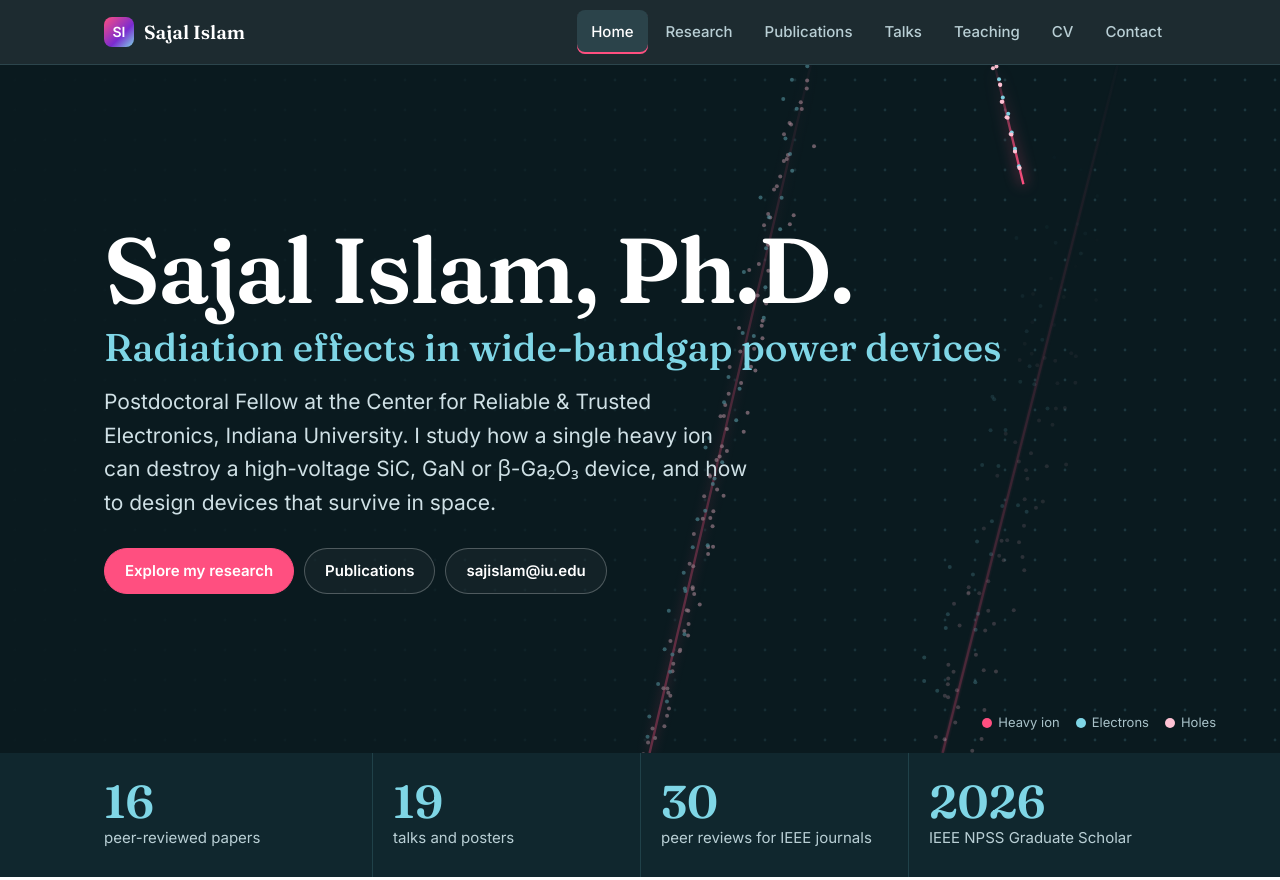
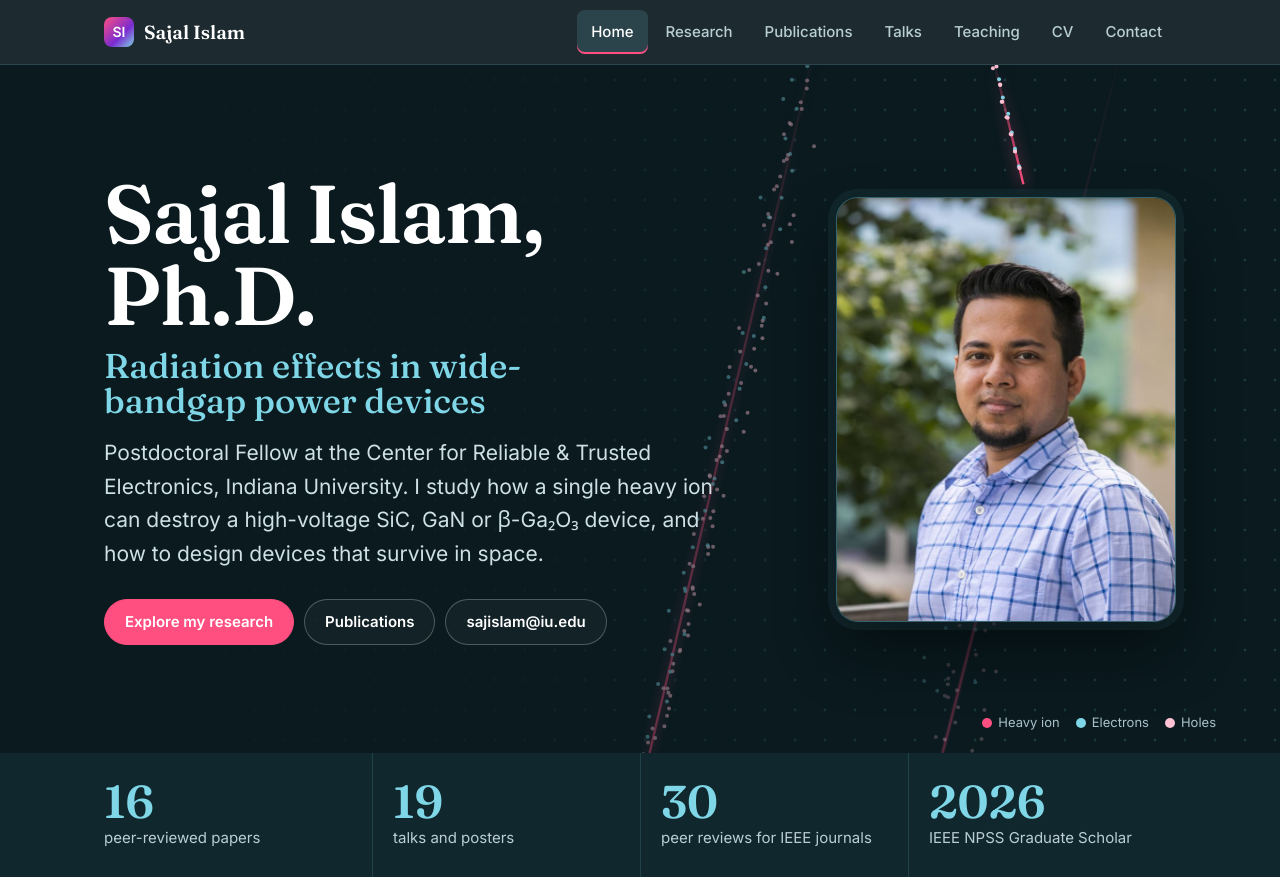
Before and after one commit to Sajal-Islam-Research/Sajal-Islam-Research.github.io, a plain HTML site: page index.html in a window 1280 px wide. Shown: the top 880 px of the page. Drawn offline with Linux system fonts and the light colour scheme.

Commit message:
Add photos to home and CV pages

```diff
--- a/index.html
+++ b/index.html
@@ -49,8 +49,13 @@ a:focus-visible,button:focus-visible,input:focus-visible{outline:2px solid var(-
 .hero{position:relative;background:var(--deep);color:#fff;overflow:hidden;min-height:min(86svh,760px);display:grid;align-items:center}
 .hero canvas{position:absolute;inset:0;width:100%;height:100%}
 .hero::after{content:"";position:absolute;inset:0;background:linear-gradient(90deg,rgba(10,26,31,.96) 0%,rgba(10,26,31,.75) 42%,rgba(10,26,31,0) 75%);pointer-events:none}
-.hero .wrap{position:relative;z-index:1;width:100%;padding-block:64px}
-.hero h1{font-size:clamp(46px,7.5vw,92px);line-height:1;margin-bottom:18px}
+.hero .wrap{position:relative;z-index:1;width:100%;padding-block:64px;display:grid;grid-template-columns:minmax(0,1.5fr) minmax(0,1fr);gap:clamp(24px,4vw,56px);align-items:center}
+.portrait{justify-self:end;width:min(100%,340px);aspect-ratio:4/5;border-radius:22px;overflow:hidden;border:1px solid rgba(127,214,230,.35);box-shadow:0 0 0 8px rgba(127,214,230,.06),0 30px 60px rgba(0,0,0,.45);background:var(--deep2)}
+.portrait img{width:100%;height:100%;object-fit:cover;object-position:50% 25%;display:block}
+.grad{border-radius:18px;overflow:hidden;margin:0 0 28px;border:1px solid var(--rule)}
+.grad img{width:100%;height:auto;aspect-ratio:4/3;object-fit:cover;object-position:50% 30%;display:block}
+.grad figcaption{font-size:14px;color:var(--mute);padding:10px 14px;background:var(--card)}
+.hero h1{font-size:clamp(44px,6.4vw,84px);line-height:1;margin-bottom:18px}
 .hero h1 span{display:block;font-size:.42em;font-weight:500;color:var(--cyan);letter-spacing:0;margin-top:12px}
 .hero .lead{font-size:clamp(18px,1.9vw,21px);color:#cfe0e5;max-width:31em;margin-bottom:28px}
 .cta{display:flex;flex-wrap:wrap;gap:10px}
@@ -184,8 +189,8 @@ footer{background:var(--deep);color:#9fb7be;font-size:14px}
 footer .wrap{display:flex;flex-wrap:wrap;gap:12px 24px;justify-content:space-between;padding-block:26px}
 footer a{color:#cfe0e5}
 
-@media(max-width:900px){.els,.proj,.proj.ms,.kit,.beyond,.cols3{grid-template-columns:minmax(0,1fr)}.grid2,.ai{grid-template-columns:minmax(0,1fr)}.award.top{grid-column:auto}.el{min-height:0}}
-@media(max-width:640px){.bar .wrap{flex-wrap:wrap;gap:0;padding-top:8px}.logo{width:100%;margin-bottom:2px}.tabs{width:100%}.tabs a{padding:8px 10px;font-size:14px}.hero::after{background:linear-gradient(180deg,rgba(10,26,31,.55),rgba(10,26,31,.92) 70%)}.hero{align-items:end}.legend{display:none}.strip .wrap>div{padding-left:0;border-left:0;border-top:1px solid rgba(127,214,230,.15)}.yr{grid-template-columns:minmax(0,1fr);gap:4px}.yr>h2{position:static;font-size:34px}.news li{grid-template-columns:minmax(0,1fr);gap:2px}.tools input{margin-left:0;max-width:none}}
+@media(max-width:900px){.portrait{width:min(100%,260px)}.els,.proj,.proj.ms,.kit,.beyond,.cols3{grid-template-columns:minmax(0,1fr)}.grid2,.ai{grid-template-columns:minmax(0,1fr)}.award.top{grid-column:auto}.el{min-height:0}}
+@media(max-width:640px){.bar .wrap{flex-wrap:wrap;gap:0;padding-top:8px}.logo{width:100%;margin-bottom:2px}.tabs{width:100%}.tabs a{padding:8px 10px;font-size:14px}.hero::after{background:linear-gradient(180deg,rgba(10,26,31,.55),rgba(10,26,31,.92) 70%)}.hero{align-items:end}.hero .wrap{grid-template-columns:minmax(0,1fr)}.portrait{order:-1;justify-self:start;width:120px;aspect-ratio:1;border-radius:50%}.legend{display:none}.strip .wrap>div{padding-left:0;border-left:0;border-top:1px solid rgba(127,214,230,.15)}.yr{grid-template-columns:minmax(0,1fr);gap:4px}.yr>h2{position:static;font-size:34px}.news li{grid-template-columns:minmax(0,1fr);gap:2px}.tools input{margin-left:0;max-width:none}}
 @media(prefers-reduced-motion:reduce){.view.on{animation:none}.go a{transition:none}}
 </style>
 </head>
@@ -211,6 +216,7 @@ footer a{color:#cfe0e5}
   <div class="hero">
     <canvas id="sky" aria-hidden="true"></canvas>
     <div class="wrap">
+      <div>
       <h1>Sajal Islam, Ph.D.<span>Radiation effects in wide-bandgap power devices</span></h1>
       <p class="lead">Postdoctoral Fellow at the Center for Reliable &amp; Trusted Electronics, Indiana University. I study how a single heavy ion can destroy a high-voltage SiC, GaN or β-Ga₂O₃ device, and how to design devices that survive in space.</p>
       <div class="cta">
@@ -218,6 +224,8 @@ footer a{color:#cfe0e5}
         <a class="btn" href="#publications">Publications</a>
         <a class="btn" href="mailto:sajislam@iu.edu">sajislam@iu.edu</a>
       </div>
+      </div>
+      <div class="portrait"><img src="images/headshot.jpg" alt="Portrait of Sajal Islam" width="720" height="1080"></div>
     </div>
     <div class="legend"><span><b style="background:var(--ion)"></b>Heavy ion</span><span><b style="background:var(--cyan)"></b>Electrons</span><span><b style="background:#ffc2d4"></b>Holes</span></div>
   </div>
@@ -381,6 +389,7 @@ footer a{color:#cfe0e5}
         </ul>
       </div>
       <div>
+        <figure class="grad"><img src="images/graduation.jpg" alt="Sajal Islam in Vanderbilt doctoral regalia holding his diploma" width="900" height="1199" loading="lazy"><figcaption>Ph.D. commencement, Vanderbilt University, 2026</figcaption></figure>
         <h2>Education</h2>
         <ul class="tl">
           <li class="hot"><div class="d">2026</div><b>Ph.D., Interdisciplinary Materials Science</b><span>Vanderbilt University · Advisor: Prof. Ronald D. Schrimpf</span></li>
```
